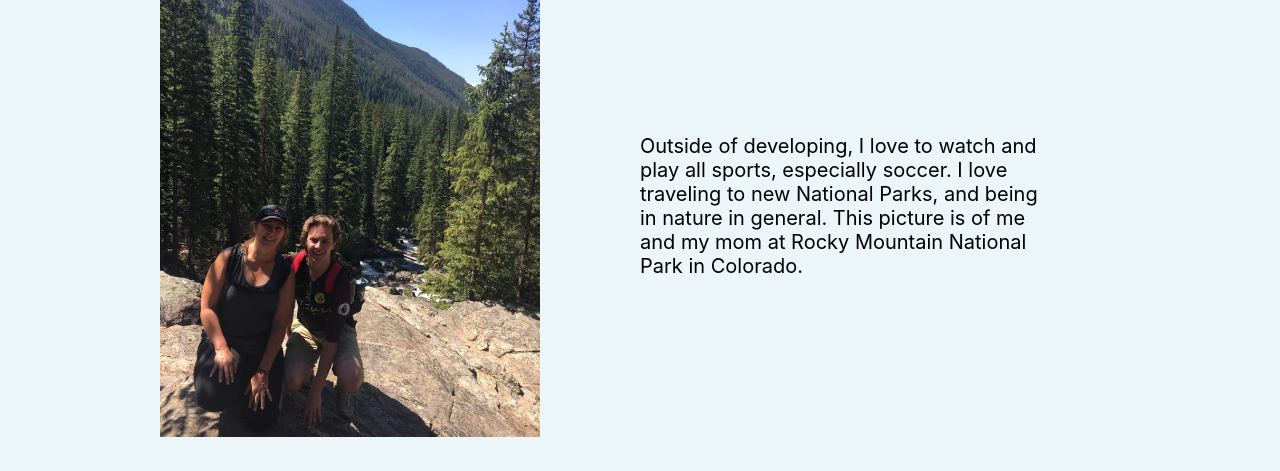
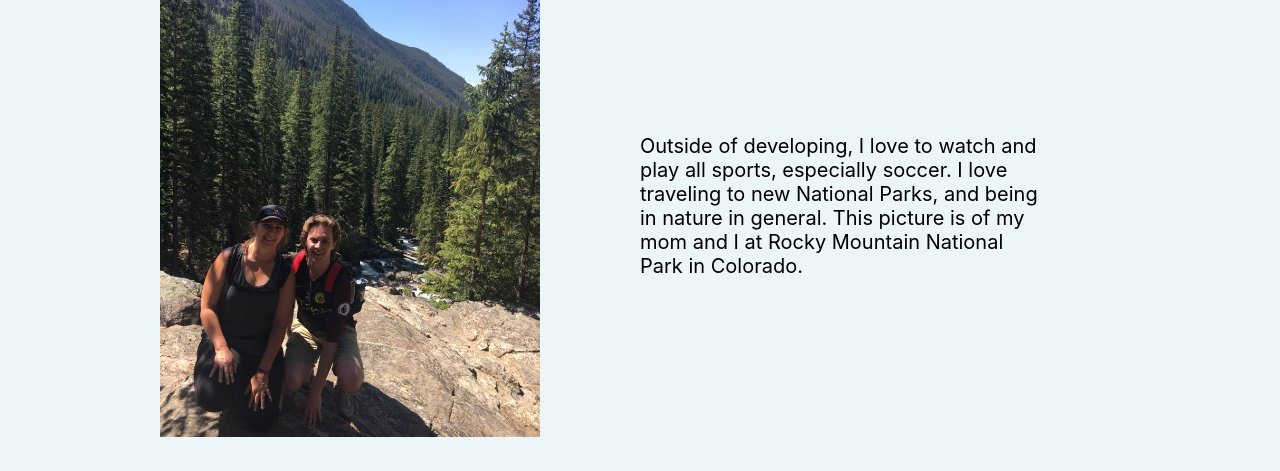
Before and after one commit to WhiteheadAaron/portfolio, a React (Create React App) app: page / in a window 1280 px wide. Shown: the part 800-1271 px from the top of the page. Built offline with nearby package versions, Linux system fonts and the light colour scheme.

Commit message:
fixed typo

```diff
--- a/src/App.js
+++ b/src/App.js
@@ -44,7 +44,7 @@ class App extends Component {
             />
           </div>
           <p className="aboutMe">
-            Outside of developing, I love to watch and play all sports, especially soccer. I love traveling to new National Parks, and being in nature in general. This picture is of me and my mom at Rocky Mountain National Park in Colorado.
+            Outside of developing, I love to watch and play all sports, especially soccer. I love traveling to new National Parks, and being in nature in general. This picture is of my mom and I at Rocky Mountain National Park in Colorado.
           </p>
         </div>
         <div className="navHelper" id="projects" />
```
